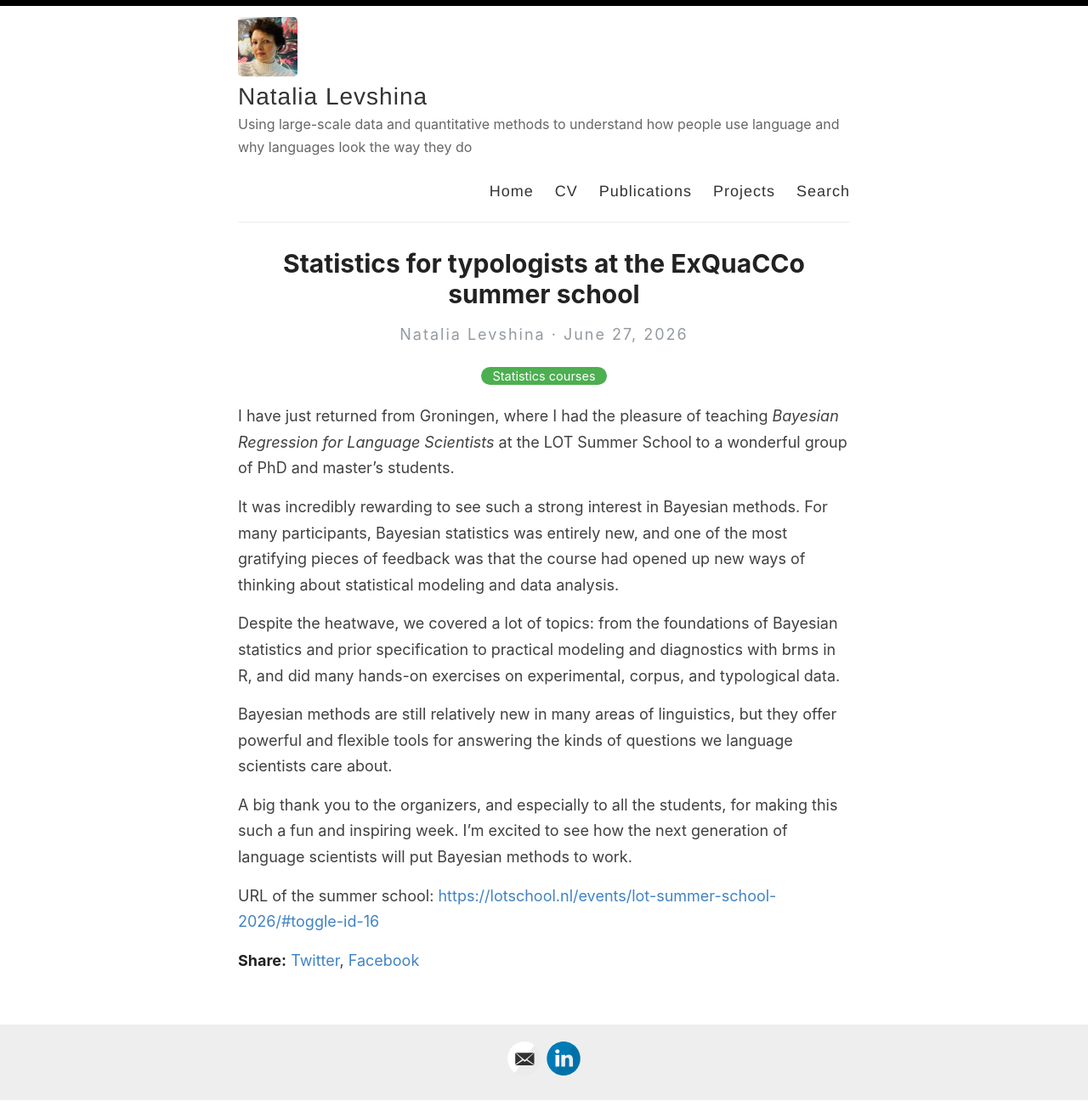
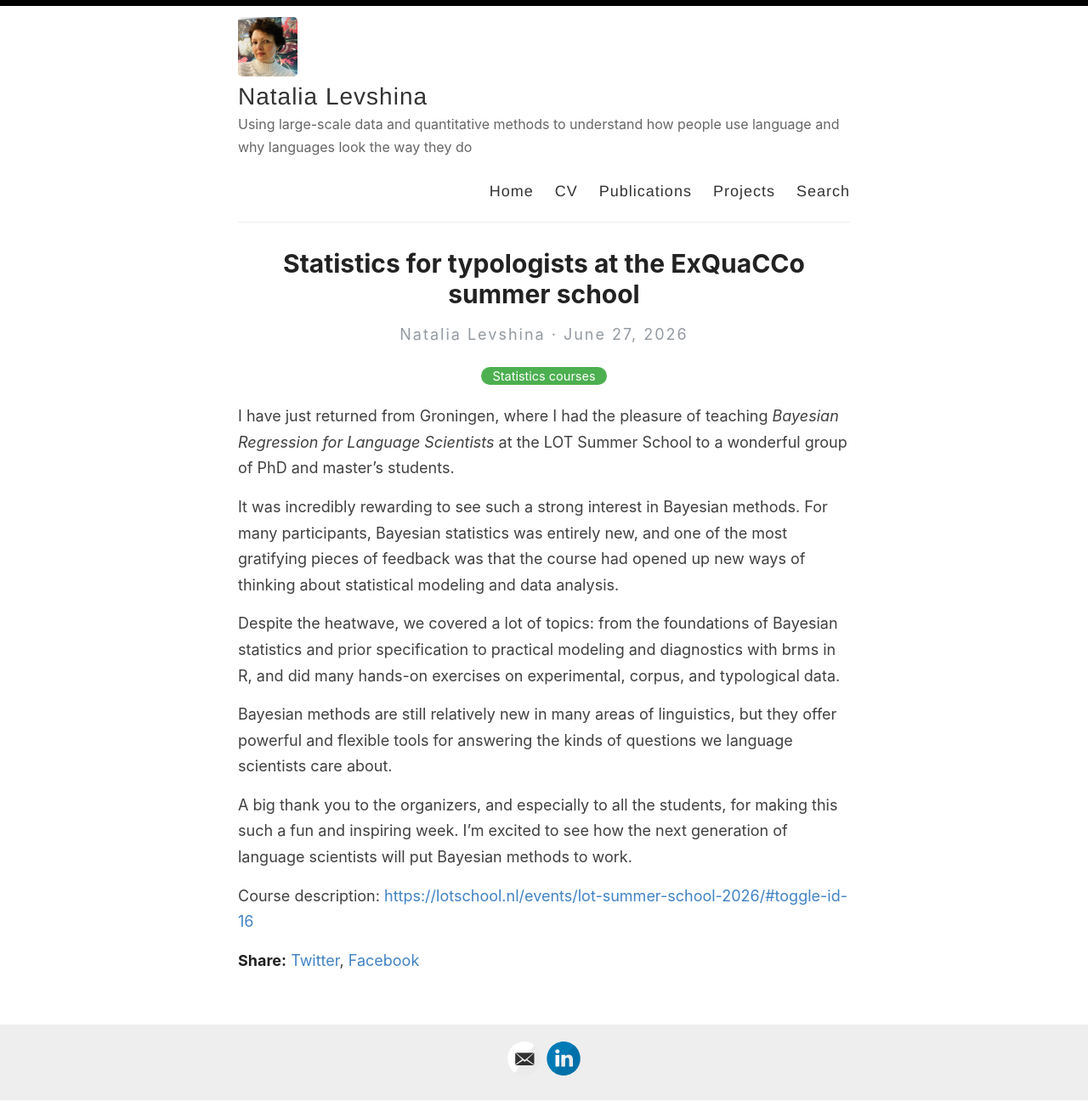
Before and after one commit to levshina/levshina.github.io, a Jekyll site: the page built from _posts/2026-06-27-LOT2026.md, in a window 1280 px wide. Shown: the whole page at 85% size. Built offline with Jekyll 4.4.1, drawn with Linux system fonts in a browser that asks for light colours.

Commit message:
Update 2026-06-27-LOT2026.md

```diff
--- a/_posts/2026-06-27-LOT2026.md
+++ b/_posts/2026-06-27-LOT2026.md
@@ -14,4 +14,4 @@ Bayesian methods are still relatively new in many areas of linguistics, but they
 
 A big thank you to the organizers, and especially to all the students, for making this such a fun and inspiring week. I'm excited to see how the next generation of language scientists will put Bayesian methods to work.
 
-URL of the summer school: <https://lotschool.nl/events/lot-summer-school-2026/#toggle-id-16>
+Course description: <https://lotschool.nl/events/lot-summer-school-2026/#toggle-id-16>
```
